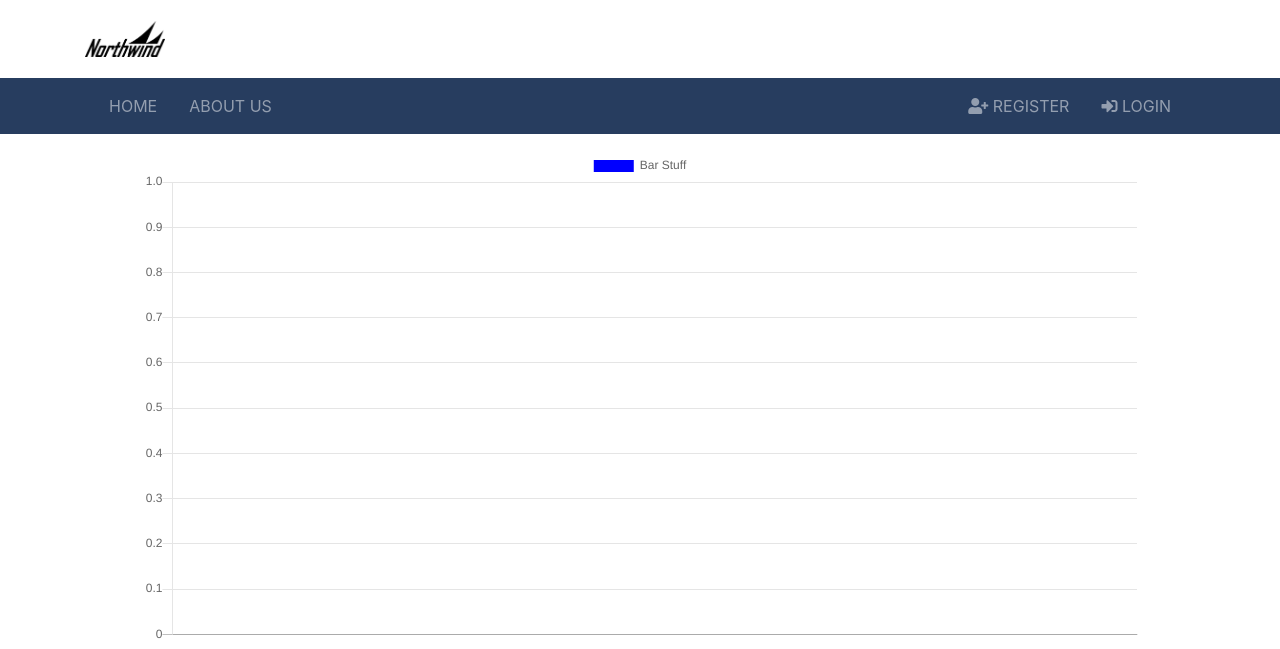
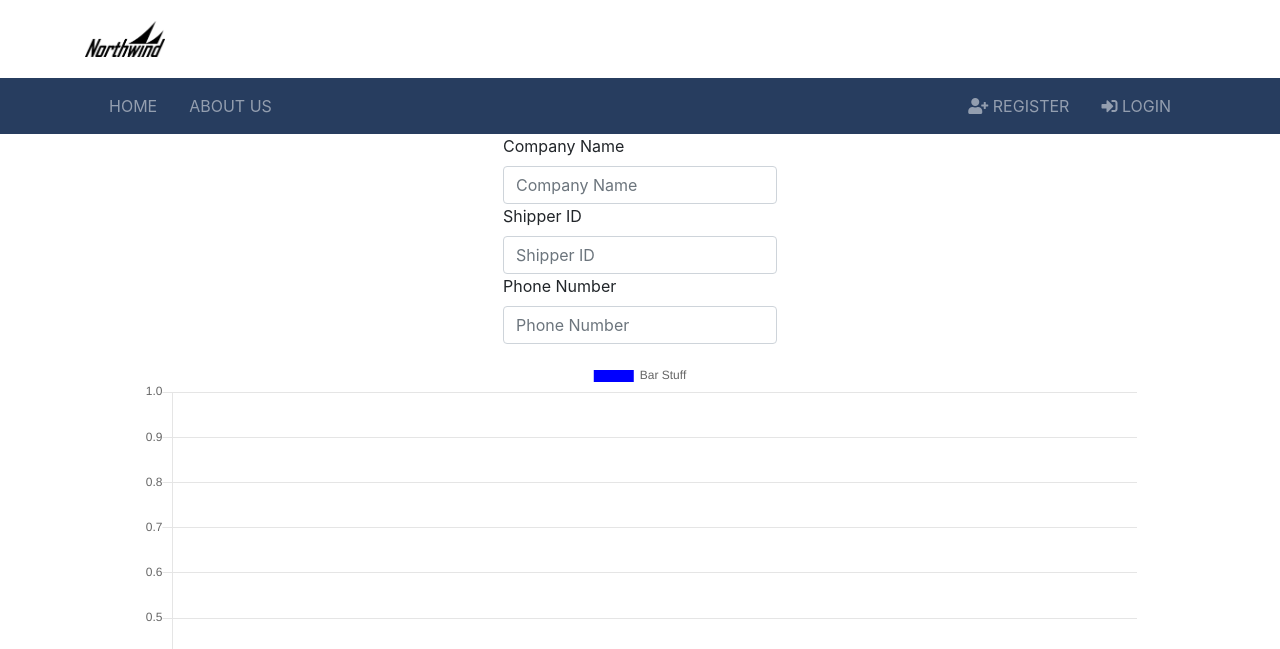
Before and after one commit to martinsmithumb/northwind, a Django app: page /shippers in a window 1280 px wide. Shown: the top 649 px of the page. Run offline with Django 3.2, Linux system fonts and the light colour scheme; data that the repository does not hold is empty; some libraries are stand-ins or nearby versions.

Commit message:
Some minor updates to shipper pages

```diff
--- a/orders/serializers.py
+++ b/orders/serializers.py
@@ -14,4 +14,4 @@ class ShipperSerializer(serializers.ModelSerializer):
     class Meta:
         model = Shipper
         # This is where you decide what should be included in the object sent to front end
-        fields = ['shipper_id', 'company_name', 'phone']
+        fields = '__all__'
--- a/pages/urls.py
+++ b/pages/urls.py
@@ -7,5 +7,6 @@ urlpatterns = [
     path('about', views.about, name='about'),
     path('chart', views.chart, name='chart'),
     path('shippers', views.shippers, name='shippers'),
-    path('categories', views.categories, name='categories')
+    path('categories', views.categories, name='categories'),
+    path('ship_populator', views.ship_populator, name='ship_populator'),
 ]
--- a/pages/views.py
+++ b/pages/views.py
@@ -55,3 +55,20 @@ def categories(request):
         'counts': counts,
     }
     return render(request, 'pages/shippers.html', context)
+
+
+def ship_populator(request):
+    shippers = Shipper.objects.all()
+    shipper_ids = []
+    company_names = []
+
+    for shipper in shippers:
+        company_names.append(str(shipper))
+        shipper_ids.append(str(shipper.shipper_id))
+
+    context = {
+        'shippers': shippers,
+        'company_names': company_names,
+        'shipper_ids':shipper_ids,
+    }
+    return render(request, 'pages/ship_populator.html', context)
--- a/templates/base.html
+++ b/templates/base.html
@@ -19,6 +19,8 @@
   </head>
 
   <body>
+    <script src="https://ajax.googleapis.com/ajax/libs/jquery/3.5.1/jquery.min.js"></script>
+
     <!-- Top Bar -->
     {% include 'partials/_topbar.html' %}
     <!-- NavBar -->
@@ -28,6 +30,8 @@
     <!-- Footer -->
     {% include 'partials/_footer.html' %}
 
+    <!-- JQuery -->
+
 
     <script src="{% static 'js/jquery-3.3.1.min.js' %} "></script>
     <script src="{% static 'js/bootstrap.bundle.min.js' %} "></script>
--- a/templates/pages/shippers.html
+++ b/templates/pages/shippers.html
@@ -5,7 +5,22 @@
 {% block title %} | Shippers {% endblock %}
 
 {% block content %}
-
+<div class="row justify-content-center">
+    <div class="col-auto">
+        <div class="form-outline">
+            <label class="form-label" for="typeText">Company Name</label>
+            <input class="form-control" type="text" placeholder="Company Name" name="" value="">
+        </div>
+        <div class="form-outline">
+            <label class="form-label" for="typeText">Shipper ID</label>
+            <input class="form-control" type="text" placeholder="Shipper ID" name="" value="">
+        </div>
+        <div class="form-outline">
+            <label class="form-label" for="typeText">Phone Number</label>
+            <input class="form-control" type="text" placeholder="Phone Number" name="" value="">
+        </div>
+    </div>
+</div>
 <div class="row justify-content-center">
     <div class="col-auto">
       <table class="table table-responsive">
```
Also changed, not shown: templates/pages/ship_populator.html (added, +94 -0 lines).
